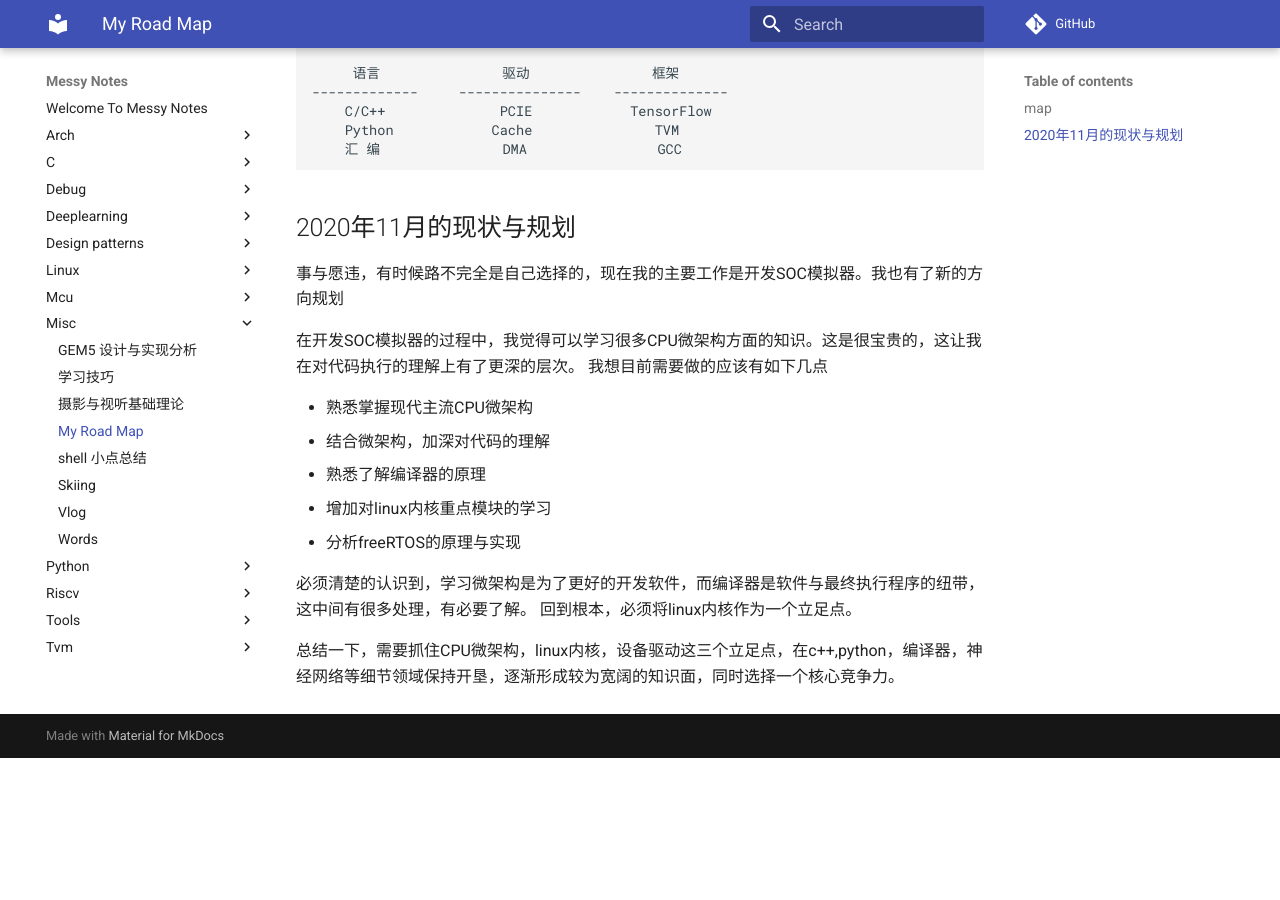
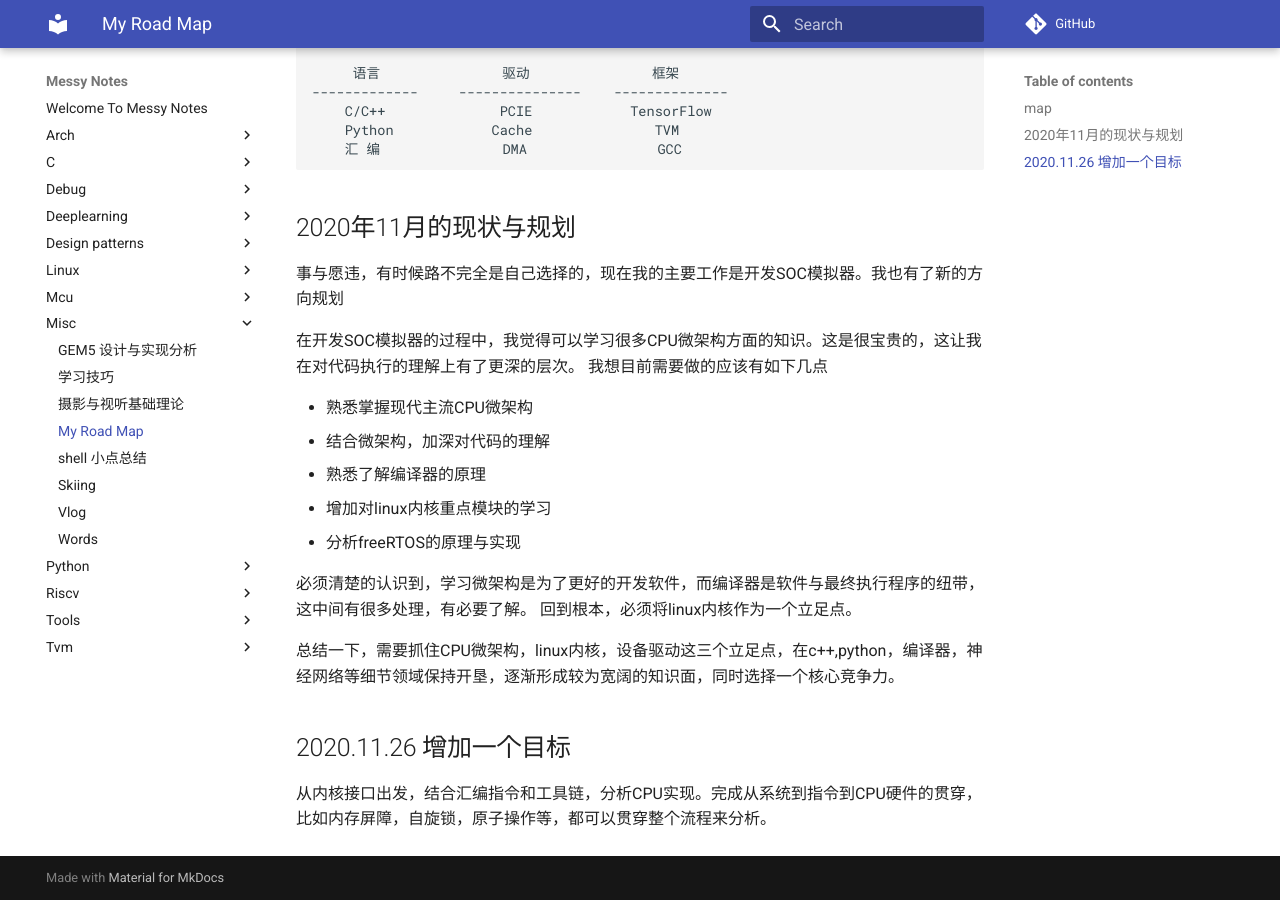
Before and after one commit to chsgcxy/messy_notes, an MkDocs documentation site: the page built from docs/misc/roadmap.md, in a window 1280 px wide and 900 px high, scrolled down 547 px. Built offline with MkDocs 1.6.1 and Material for MkDocs 9.7.7, drawn with Linux system fonts in a browser that asks for light colours; comment, search, counter and statistics services are not loaded; before the commit the page ends 1305 px from its top, so only the background shows below that.

Commit message:
add roadmap

```diff
--- a/docs/misc/roadmap.md
+++ b/docs/misc/roadmap.md
@@ -47,3 +47,7 @@
 回到根本，必须将linux内核作为一个立足点。
 
 总结一下，需要抓住CPU微架构，linux内核，设备驱动这三个立足点，在c++,python，编译器，神经网络等细节领域保持开垦，逐渐形成较为宽阔的知识面，同时选择一个核心竞争力。
+
+## 2020.11.26 增加一个目标
+
+从内核接口出发，结合汇编指令和工具链，分析CPU实现。完成从系统到指令到CPU硬件的贯穿，比如内存屏障，自旋锁，原子操作等，都可以贯穿整个流程来分析。
```
Also changed, not shown: docs/riscv/spike.md (+1 -1 lines).
